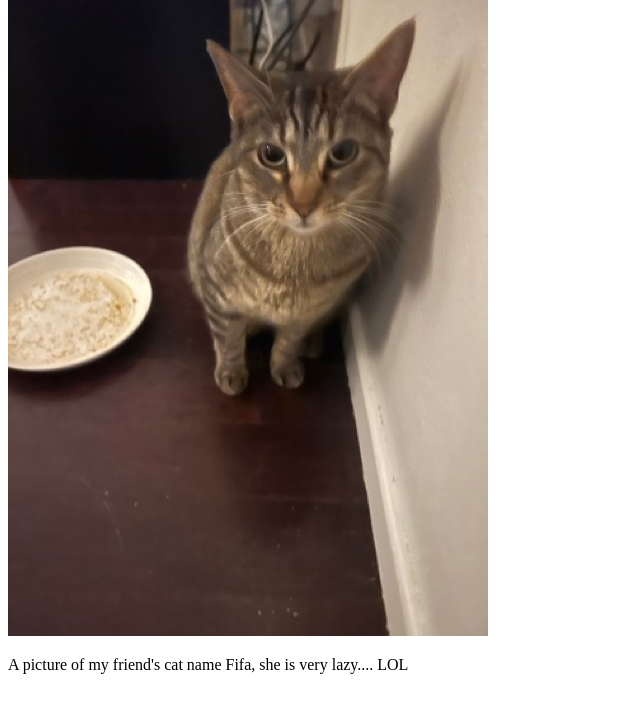
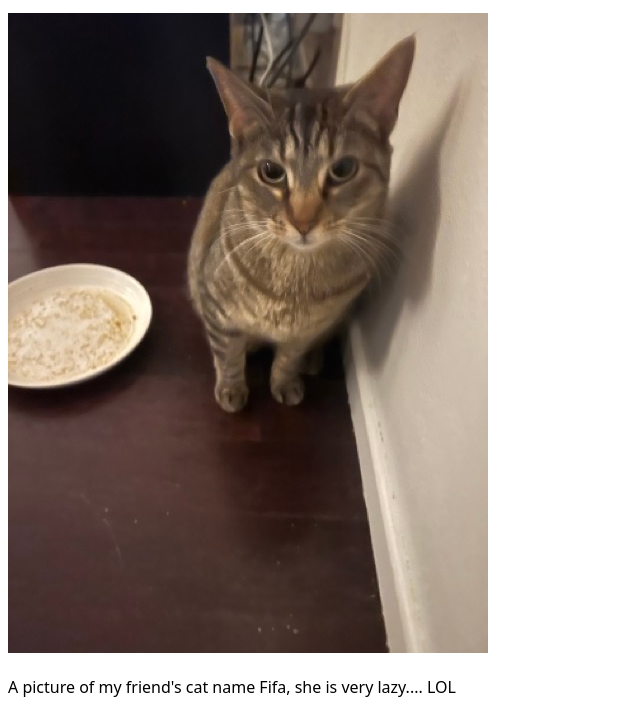
Before and after one commit to GianRobles1519/Protfolio, a plain HTML site: page index.html in a window 1280 px wide. Shown: the part 118-833 px from the top of the page, without its empty margins (0-640 px from the left). Before the commit the page ends 808 px from the top, so only its background shows below. Drawn offline with Linux system fonts and the light colour scheme.

Commit message:
Adding Step 5

```diff
--- a/index.html
+++ b/index.html
@@ -1,6 +1,7 @@
 <!DOCTYPE html>
 <html lang="en">
 <head>
+    <link rel = "stylesheet" href = "style.css">
     <meta charset="UTF-8">
     <meta name="viewport" content="width=device-width, initial-scale=1.0">
     <title>Gian Carlo Robles</title>
--- /dev/null
+++ b/style.css
@@ -0,0 +1,6 @@
+body{
+    /* Set line height to 1.5 times the font size
+                and use the OS's UI font as the website font
+                */
+    font: 100%/1.5 system-ui;
+}
```
